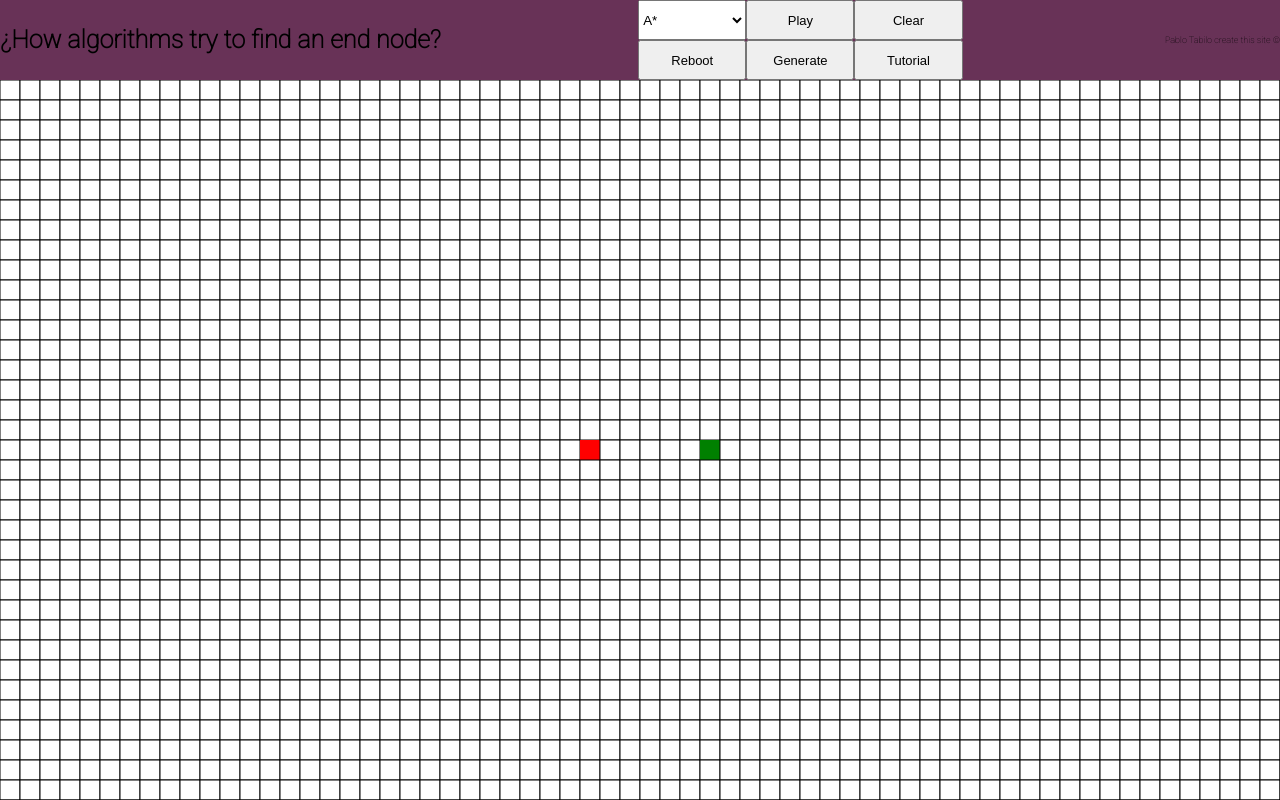
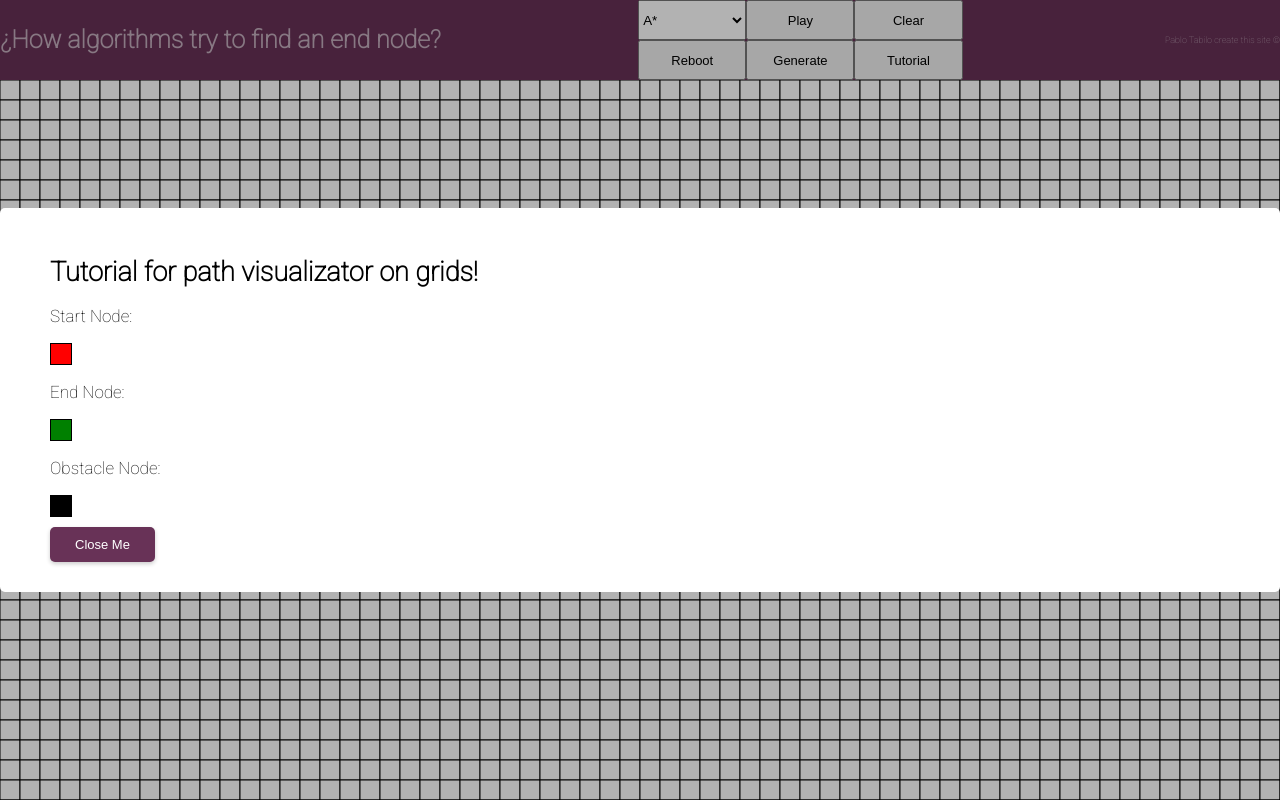
Before and after one commit to PabloTabilo/visual-grid-search-algorithms, a website with bundled scripts: page index.html in a window 1280 px wide. Both pictures are taken after a click on the button "Tutorial". Built offline with nearby package versions, Linux system fonts and the light colour scheme.

Commit message:
add modal for explain

```diff
--- a/index.html
+++ b/index.html
@@ -12,7 +12,7 @@
 </head>
 <body>
     <header>
-        <h1>¿How algorithms try to find an end node?</h1>
+        <h1 id="titlePage">¿How algorithms try to find an end node?</h1>
         <div class="menu" id="menu">
             <div class="select">
                 <select class="control" name="" id="myselect">
@@ -34,7 +34,18 @@
                 <button class="control button" id = "generate">Generate</button>
             </div>
             <div class="buttons">
-                <button class="control button" id = "Tutorial">Tutorial</button>
+                <button class="control button" id = "tutorial">Tutorial</button>
+                <div class="modal-container" id="modal-container">
+                    <div class="modal">
+                        <h1>Tutorial for path visualizator on grids!</h1>
+                        <p>Start Node: </p><div style="background-color:red;width:20px;height:20px;border:1px solid black;"></div>
+                        <p>End Node: </p><div style="background-color:green;width:20px;height:20px;border:1px solid black;"></div>
+                        <p>Obstacle Node: </p><div style="background-color:black;width:20px;height:20px;border:1px solid black;"></div>
+                        <button id="close">
+                            Close Me
+                        </button>
+                    </div>
+                </div>
             </div>
         </div>
         <div class="creator">
--- a/js/index.js
+++ b/js/index.js
@@ -40,6 +40,11 @@ var coordsStart = g.start;
 var coordsEnd = g.end;
 var trackX, trackY, i, j, bestPath, k;
 var myHash = {};
+
+// modal for tutorial
+const tutorial = document.getElementById("tutorial");
+const modal_container = document.getElementById("modal-container");
+const close = document.getElementById("close");
 
 
 function init(){
@@ -308,6 +313,15 @@ canvas.addEventListener("touchend", (e) => {
     currentStatePrincipalNodes = false;
 })
 
+// Modal Tutorial for vp
+tutorial.addEventListener("click", ()=>{
+    modal_container.classList.add("show");
+});
+
+close.addEventListener("click", ()=>{
+    modal_container.classList.remove("show");
+});
+
 init();
 
 clearBtn.addEventListener("click", (e)=>clearMe());
--- a/style/style.css
+++ b/style/style.css
@@ -13,10 +13,11 @@ header{
     background-color: #683257;
 }
 
-header h1{
+header h1#titlePage{
     position: relative;
     height: 30px;
     font-size: 25px;
+    color: rgba(255, 255, 255, 0.6);
 }
 
 header p{
@@ -25,6 +26,53 @@ header p{
 
 button{
     font-size: 13px;
+    cursor: pointer;
+}
+
+.modal-container{
+    background-color: rgba(0,0,0,0.3);
+    display: flex;
+    align-items: center;
+    justify-content: center;
+    position: fixed;
+    opacity: 0;
+    pointer-events: none;
+    top: 0;
+    left: 0;
+    height: 100vh;
+    width: 100vw;
+}
+
+.modal-container.show{
+    pointer-events: auto;
+    opacity: 1;
+}
+
+.modal{
+    background-color: white;
+    border-radius: 5px;
+    padding: 30px 50px;
+    width: 600px;
+    max-width: 100%;
+}
+
+.modal h1{
+    font-size: 27px;
+}
+
+.modal p{
+    font-size: 17px;
+}
+
+.modal button{
+    background-color: #683257;
+    border: 0;
+    border-radius: 5px;
+    box-shadow: 0 2px 4px rgba(0,0,0,0.2);
+    color: #fff;
+    padding: 10px 25px;
+    cursor: pointer;
+    margin-top: 10px;
 }
 
 .menu{
@@ -44,6 +92,7 @@ button{
 
 .creator{
     margin-left: 5px;
+    color: rgba(255, 255, 255, 0.6);
 }
 
 .myCanvas{
@@ -76,6 +125,9 @@ canvas{
 }
 
 @media (max-width: 750px){
+    header h1#titlePage{
+        font-size: 11px;
+    }
     header h1{
         font-size: 11px;
     }
```
